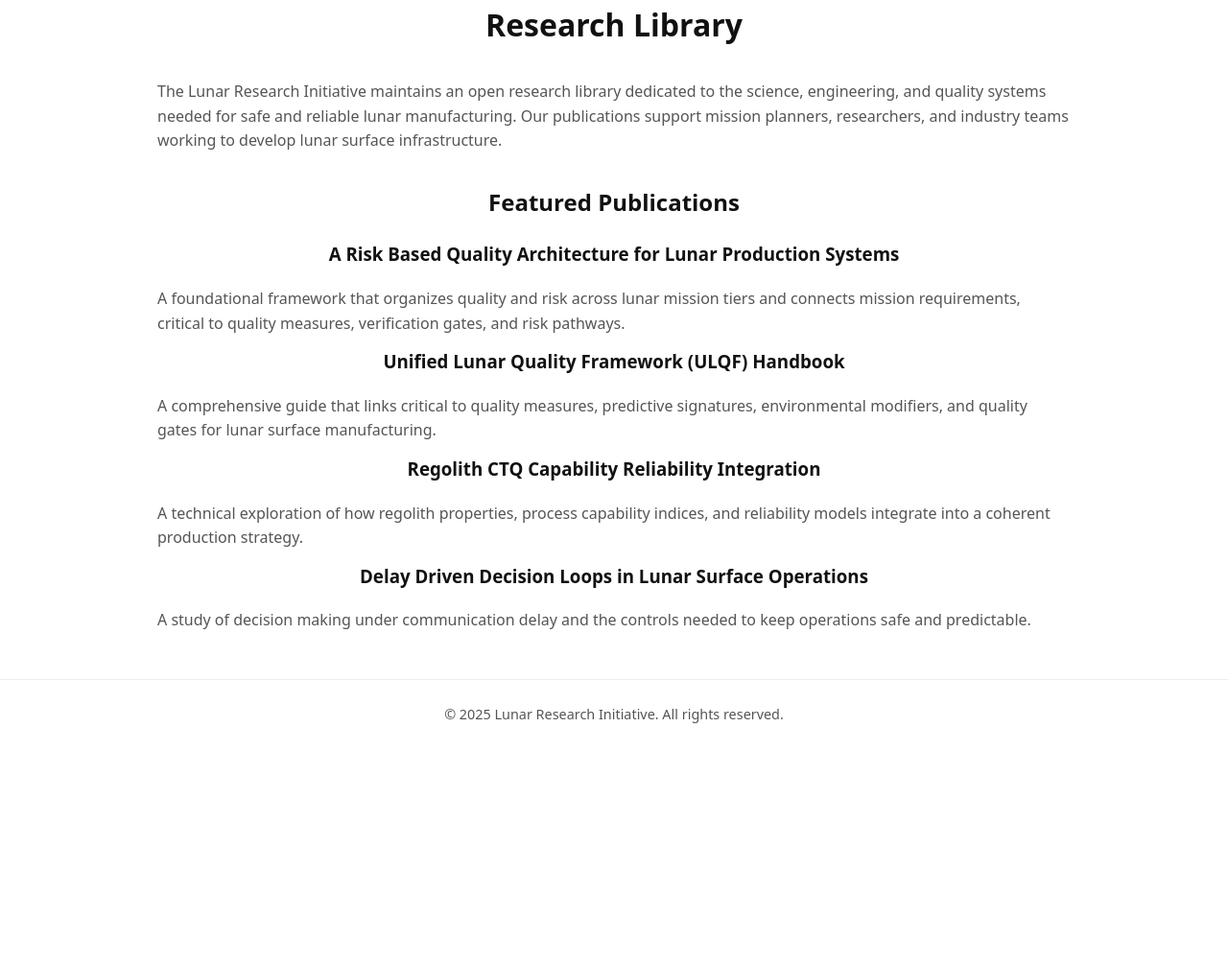
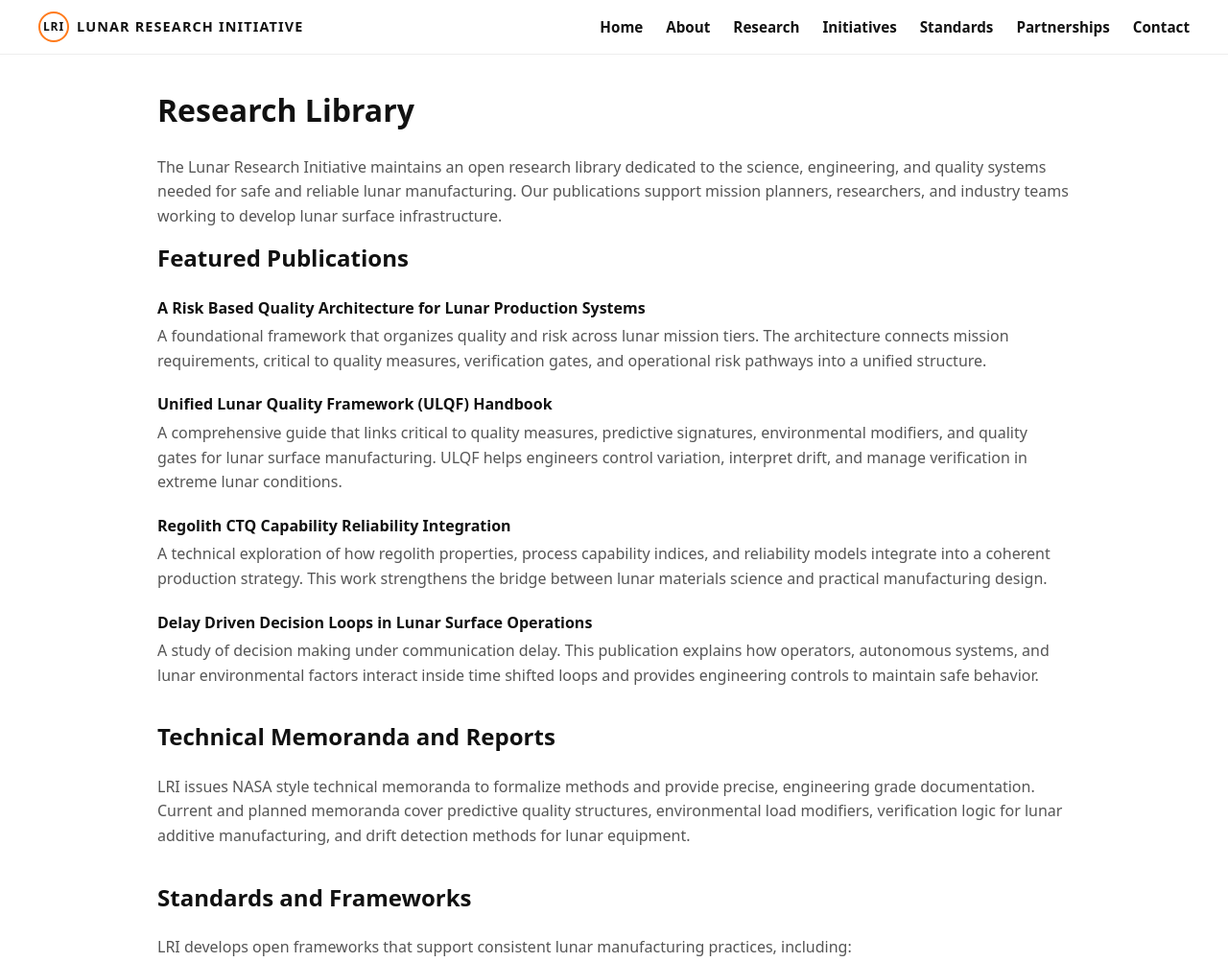
Before and after one commit to rlphfgr78/rlphfgr78.github.io, a plain HTML site: page research/index.html in a window 1280 px wide. Shown: the top 1003 px of the page at 96% size. Before the commit the page ends 800 px from the top, so only its background shows below. Drawn offline with Linux system fonts and the light colour scheme.

Commit message:
Update index.html

```diff
--- a/research/index.html
+++ b/research/index.html
@@ -2,9 +2,9 @@
 <html lang="en">
 <head>
   <meta charset="UTF-8">
-  <title>Research Library - Lunar Research Initiative</title>
+  <title>Lunar Research Initiative - Research Library</title>
   <meta name="viewport" content="width=device-width, initial-scale=1">
-  <meta name="description" content="Open research library for lunar manufacturing quality, reliability, and standards from the Lunar Research Initiative.">
+  <meta name="description" content="Open research library for lunar quality, reliability, and manufacturing standards.">
 
   <style>
     :root {
@@ -30,7 +30,7 @@
     }
 
     h1, h2, h3 {
-      text-align: center;
+      text-align: left;
       margin-top: 0;
       color: var(--lri-text);
     }
@@ -50,6 +50,7 @@
       color: var(--lri-orange-dark);
     }
 
+    /* Navigation with logo slot */
     .nav-bar {
       background: rgba(255, 255, 255, 0.95);
       border-bottom: 1px solid var(--lri-border);
@@ -64,21 +65,83 @@
       max-width: 1200px;
       margin: 0 auto;
       display: flex;
-      justify-content: center;
-      gap: 2rem;
+      justify-content: space-between;
+      align-items: center;
+      gap: 1.5rem;
       flex-wrap: wrap;
       font-size: 0.95rem;
       font-weight: 600;
     }
 
-    .section {
+    .nav-logo {
+      display: flex;
+      align-items: center;
+      gap: 0.5rem;
+      font-weight: 700;
+    }
+
+    .nav-logo-mark {
+      width: 32px;
+      height: 32px;
+      border-radius: 999px;
+      border: 2px solid var(--lri-orange);
+      display: flex;
+      align-items: center;
+      justify-content: center;
+      font-size: 0.75rem;
+      letter-spacing: 0.08em;
+    }
+
+    .nav-logo-text {
+      font-size: 0.9rem;
+      letter-spacing: 0.08em;
+      text-transform: uppercase;
+    }
+
+    .nav-links {
+      display: flex;
+      gap: 1.5rem;
+      flex-wrap: wrap;
+      align-items: center;
+    }
+
+    .nav-links a {
+      color: var(--lri-text);
+      text-decoration: none;
+    }
+
+    .nav-links a:hover {
+      color: var(--lri-orange);
+      text-decoration: none;
+    }
+
+    .page-wrap {
       max-width: 1000px;
       margin: 2rem auto;
-      padding: 0 1.5rem;
+      padding: 0 1.5rem 2.5rem 1.5rem;
+    }
+
+    .section-block {
+      margin-bottom: 2rem;
+    }
+
+    .pub-title {
+      font-weight: 600;
+      margin-bottom: 0.25rem;
+    }
+
+    .pub-list {
+      list-style: none;
+      padding: 0;
+      margin: 0;
+    }
+
+    .pub-list li {
+      margin-bottom: 1.25rem;
     }
 
     footer {
-      margin-top: 3rem;
+      margin-top: 1rem;
       padding: 1.5rem 1rem;
       border-top: 1px solid var(--lri-border);
       text-align: center;
@@ -90,38 +153,87 @@
 
 <body>
 
+  <nav class="nav-bar">
+    <div class="nav-inner">
+      <div class="nav-logo">
+        <span class="nav-logo-mark">LRI</span>
+        <span class="nav-logo-text">LUNAR RESEARCH INITIATIVE</span>
+      </div>
 
-  <h1>Research Library</h1>
+      <div class="nav-links">
+        <a href="/">Home</a>
+        <a href="/about/">About</a>
+        <a href="/research/">Research</a>
+        <a href="/initiatives/">Initiatives</a>
+        <a href="/standards/">Standards</a>
+        <a href="/partnerships/">Partnerships</a>
+        <a href="/contact/">Contact</a>
+      </div>
+    </div>
+  </nav>
 
-  <div class="section">
+  <div class="page-wrap">
+    <h1>Research Library</h1>
     <p>
       The Lunar Research Initiative maintains an open research library dedicated to the science, engineering, and quality systems needed for safe and reliable lunar manufacturing.
       Our publications support mission planners, researchers, and industry teams working to develop lunar surface infrastructure.
     </p>
-  </div>
 
-  <div class="section">
-    <h2>Featured Publications</h2>
+    <div class="section-block">
+      <h2>Featured Publications</h2>
+      <ul class="pub-list">
+        <li>
+          <div class="pub-title">A Risk Based Quality Architecture for Lunar Production Systems</div>
+          <p>
+            A foundational framework that organizes quality and risk across lunar mission tiers. The architecture connects mission requirements, critical to quality measures, verification gates, and operational risk pathways into a unified structure.
+          </p>
+        </li>
+        <li>
+          <div class="pub-title">Unified Lunar Quality Framework (ULQF) Handbook</div>
+          <p>
+            A comprehensive guide that links critical to quality measures, predictive signatures, environmental modifiers, and quality gates for lunar surface manufacturing.
+            ULQF helps engineers control variation, interpret drift, and manage verification in extreme lunar conditions.
+          </p>
+        </li>
+        <li>
+          <div class="pub-title">Regolith CTQ Capability Reliability Integration</div>
+          <p>
+            A technical exploration of how regolith properties, process capability indices, and reliability models integrate into a coherent production strategy.
+            This work strengthens the bridge between lunar materials science and practical manufacturing design.
+          </p>
+        </li>
+        <li>
+          <div class="pub-title">Delay Driven Decision Loops in Lunar Surface Operations</div>
+          <p>
+            A study of decision making under communication delay. This publication explains how operators, autonomous systems, and lunar environmental factors interact inside time shifted loops and provides engineering controls to maintain safe behavior.
+          </p>
+        </li>
+      </ul>
+    </div>
 
-    <h3>A Risk Based Quality Architecture for Lunar Production Systems</h3>
-    <p>
-      A foundational framework that organizes quality and risk across lunar mission tiers and connects mission requirements, critical to quality measures, verification gates, and risk pathways.
-    </p>
+    <div class="section-block">
+      <h2>Technical Memoranda and Reports</h2>
+      <p>
+        LRI issues NASA style technical memoranda to formalize methods and provide precise, engineering grade documentation.
+        Current and planned memoranda cover predictive quality structures, environmental load modifiers, verification logic for lunar additive manufacturing, and drift detection methods for lunar equipment.
+      </p>
+    </div>
 
-    <h3>Unified Lunar Quality Framework (ULQF) Handbook</h3>
-    <p>
-      A comprehensive guide that links critical to quality measures, predictive signatures, environmental modifiers, and quality gates for lunar surface manufacturing.
-    </p>
-
-    <h3>Regolith CTQ Capability Reliability Integration</h3>
-    <p>
-      A technical exploration of how regolith properties, process capability indices, and reliability models integrate into a coherent production strategy.
-    </p>
-
-    <h3>Delay Driven Decision Loops in Lunar Surface Operations</h3>
-    <p>
-      A study of decision making under communication delay and the controls needed to keep operations safe and predictable.
-    </p>
+    <div class="section-block">
+      <h2>Standards and Frameworks</h2>
+      <p>
+        LRI develops open frameworks that support consistent lunar manufacturing practices, including:
+      </p>
+      <ul>
+        <li>Unified Lunar Quality Framework (ULQF).</li>
+        <li>Lunar Manufacturing Quality Architecture.</li>
+        <li>Regolith manufacturing process standards.</li>
+        <li>Verification and validation frameworks for lunar production systems.</li>
+      </ul>
+      <p>
+        New work will be added to this library as studies, handbooks, and technical memoranda are released.
+      </p>
+    </div>
   </div>
 
   <footer>
```
